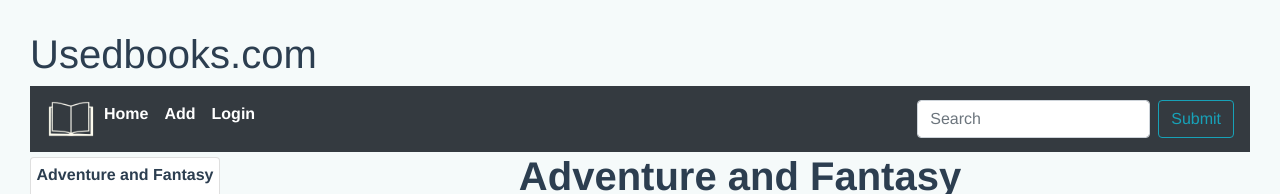
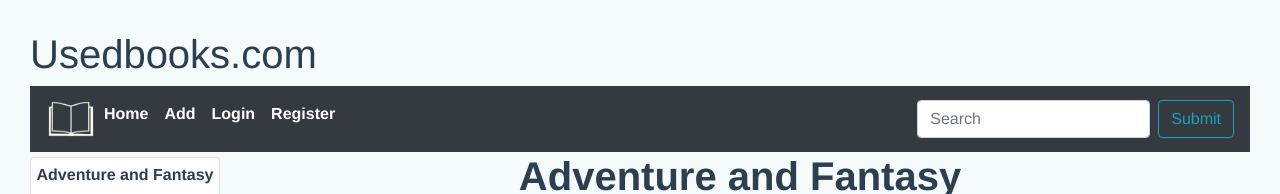
Before and after one commit to ryanjo9/CS356, a Vue app in the folder project2/: page / in a window 1280 px wide. Shown: the top 194 px of the page. Built offline with nearby package versions, Linux system fonts and the light colour scheme; no server answers.

Commit message:
update home navigation bar

```diff
--- a/project2/src/App.vue
+++ b/project2/src/App.vue
@@ -18,6 +18,9 @@
             </li>
             <li class="nav-item">
               <router-link style="color:white" class="nav-link" to="/login">Login </router-link>
+            </li>
+            <li class="nav-item">
+              <router-link style="color:white" class="nav-link" to="/register">Register </router-link>
             </li>
           </ul>
           <form class="form-inline my-2 my-lg-0">
```
